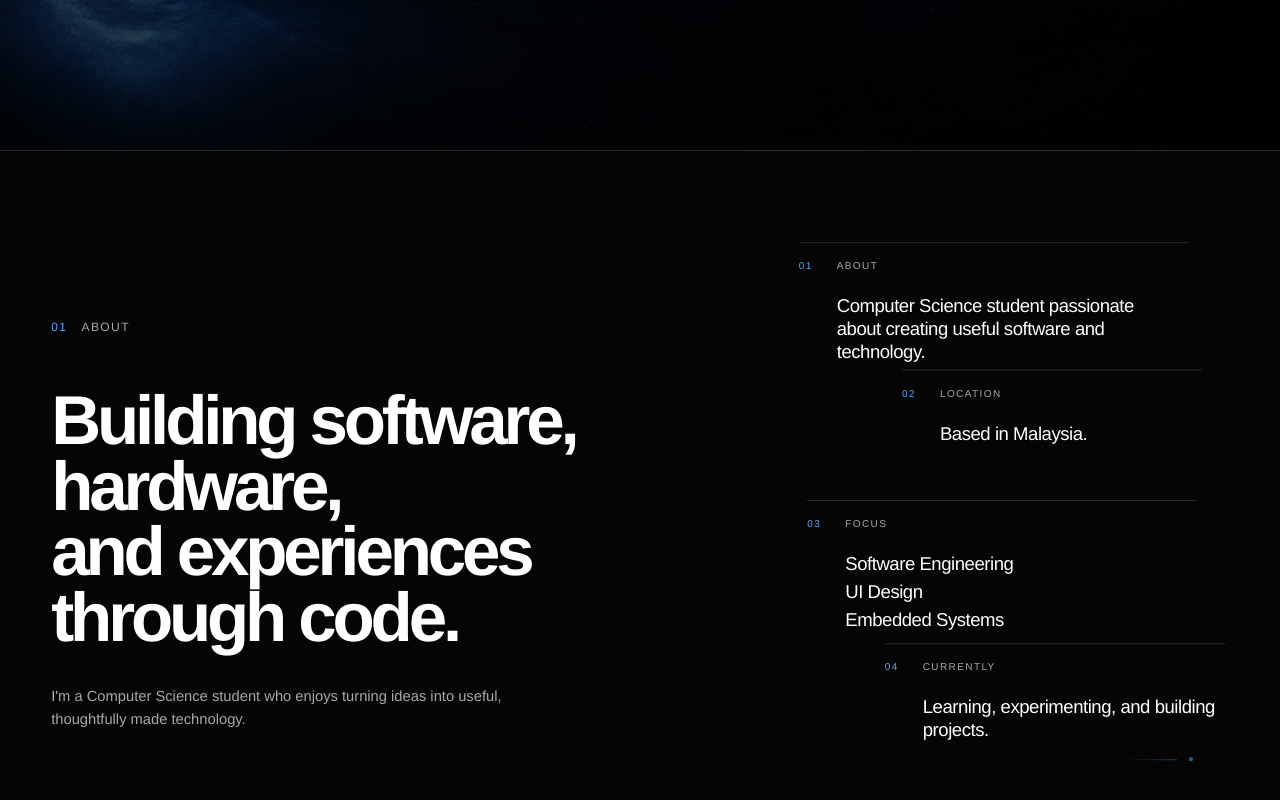
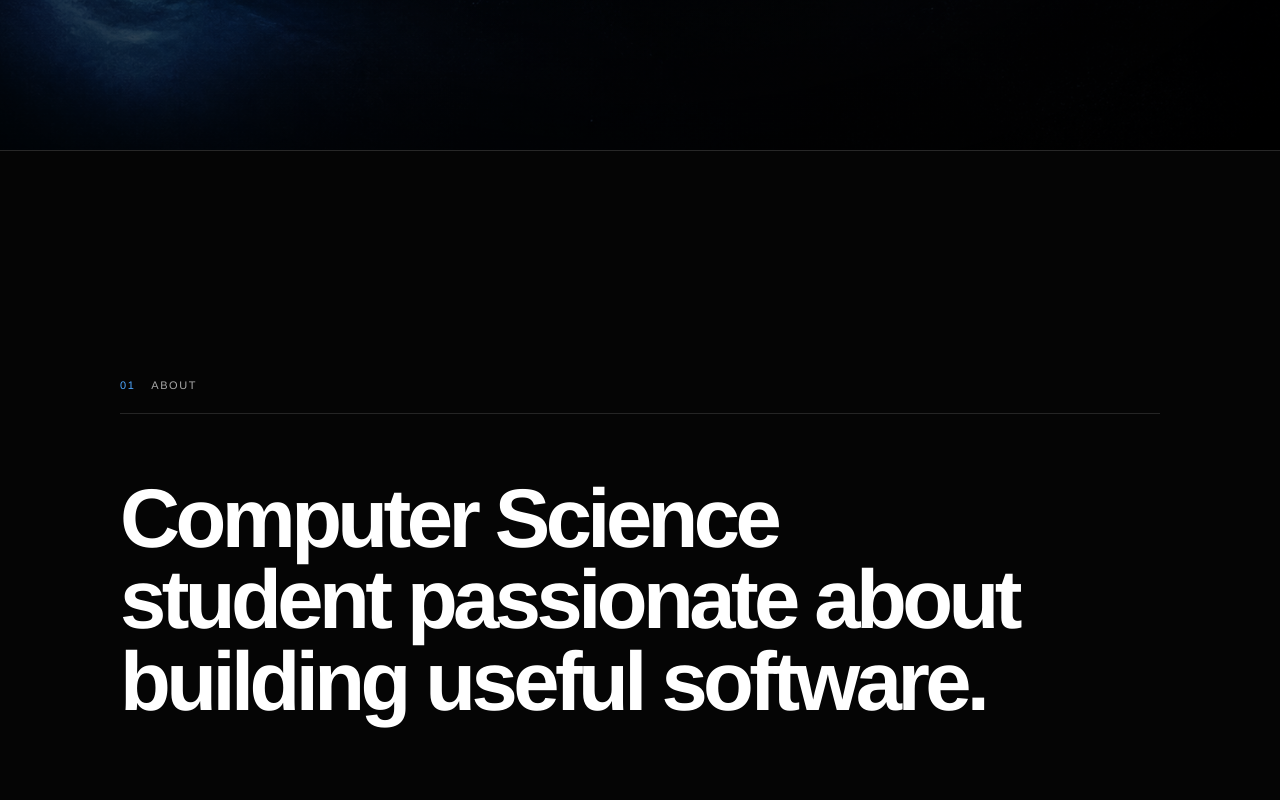
Before and after one commit to ValenscoA/Portfolio, a Next.js app: page / in a window 1280 px wide. Shown: the part 650-1450 px from the top of the page. Built offline with nearby package versions, Linux system fonts and the light colour scheme.

Commit message:
Changed About me page

```diff
--- a/app/Portfolio.tsx
+++ b/app/Portfolio.tsx
@@ -1,7 +1,14 @@
 "use client";
 
 import Link from "next/link";
-import { AnimatePresence, motion, useReducedMotion, useScroll, useTransform } from "motion/react";
+import {
+  AnimatePresence,
+  motion,
+  type MotionValue,
+  useReducedMotion,
+  useScroll,
+  useTransform,
+} from "motion/react";
 import Lenis from "lenis";
 import {
   type Dispatch,
@@ -51,7 +58,7 @@ const aboutBlocks = [
   {
     number: "01",
     label: "ABOUT",
-    lines: ["Computer Science student passionate about creating useful software and technology."],
+    lines: ["Computer Science student passionate about building useful software."],
   },
   {
     number: "02",
@@ -66,7 +73,7 @@ const aboutBlocks = [
   {
     number: "04",
     label: "CURRENTLY",
-    lines: ["Learning, experimenting, and building projects."],
+    lines: ["Building projects.", "Learning new technologies.", "Preparing for internships."],
   },
 ];
 
@@ -248,33 +255,50 @@ function ProjectVisual({ project }: { project: (typeof projects)[number] }) {
   );
 }
 
+const panelMotion = [
+  { input: [0, 0.13, 0.18], opacity: [1, 1, 0], y: [0, 0, -72] },
+  { input: [0.13, 0.18, 0.46, 0.51], opacity: [0, 1, 1, 0], y: [72, 0, 0, -72] },
+  { input: [0.46, 0.51, 0.79, 0.84], opacity: [0, 1, 1, 0], y: [72, 0, 0, -72] },
+  { input: [0.79, 0.84, 1], opacity: [0, 1, 1], y: [72, 0, 0] },
+];
+
+function AboutPanel({
+  block,
+  index,
+  progress,
+}: {
+  block: (typeof aboutBlocks)[number];
+  index: number;
+  progress: MotionValue<number>;
+}) {
+  const prefersReducedMotion = useReducedMotion();
+  const range = panelMotion[index];
+  const opacity = useTransform(progress, range.input, range.opacity);
+  const y = useTransform(progress, range.input, range.y);
+
+  return (
+    <motion.article
+      className={styles.aboutPanel}
+      style={prefersReducedMotion ? undefined : { opacity, y }}
+      aria-labelledby={`about-panel-${block.number}`}
+    >
+      <div className={styles.aboutPanelInner}>
+        <header>
+          <span>{block.number}</span>
+          <h3 id={`about-panel-${block.number}`}>{block.label}</h3>
+        </header>
+        <div>{block.lines.map((line) => <p key={line}>{line}</p>)}</div>
+      </div>
+    </motion.article>
+  );
+}
+
 function AboutSection() {
   const sectionRef = useRef<HTMLElement>(null);
-  const prefersReducedMotion = useReducedMotion();
-  const [isMobile, setIsMobile] = useState(false);
   const { scrollYProgress } = useScroll({
     target: sectionRef,
-    offset: ["start end", "end start"],
+    offset: ["start start", "end end"],
   });
-  const headingY = useTransform(scrollYProgress, [0, 1], [48, -48]);
-  const firstBlockY = useTransform(scrollYProgress, [0, 1], [84, -84]);
-  const secondBlockY = useTransform(scrollYProgress, [0, 1], [116, -116]);
-  const thirdBlockY = useTransform(scrollYProgress, [0, 1], [98, -98]);
-  const fourthBlockY = useTransform(scrollYProgress, [0, 1], [132, -132]);
-  const decorationY = useTransform(scrollYProgress, [0, 1], [180, -180]);
-  const blockTransforms = [firstBlockY, secondBlockY, thirdBlockY, fourthBlockY];
-
-  useEffect(() => {
-    const mediaQuery = window.matchMedia("(max-width: 900px)");
-    const updateViewport = () => setIsMobile(mediaQuery.matches);
-    updateViewport();
-    mediaQuery.addEventListener("change", updateViewport);
-    return () => {
-      mediaQuery.removeEventListener("change", updateViewport);
-    };
-  }, []);
-
-  const useParallax = !isMobile && !prefersReducedMotion;
 
   return (
     <section
@@ -283,35 +307,14 @@ function AboutSection() {
       id="about"
       aria-labelledby="about-title"
     >
+      <h2 id="about-title" className={styles.srOnly}>About</h2>
+      <div className={styles.aboutSnapPoints} aria-hidden="true">
+        {aboutBlocks.map((block) => <span key={block.number} />)}
+      </div>
       <div className={styles.aboutSticky}>
-        <motion.div className={styles.aboutNarrative} style={useParallax ? { y: headingY } : undefined}>
-          <div className={styles.sectionLabel}><span>01</span>About</div>
-          <h2 id="about-title">Building software, hardware,<br />and experiences through code.</h2>
-          <p>I&apos;m a Computer Science student who enjoys turning ideas into useful, thoughtfully made technology.</p>
-        </motion.div>
-
-        <div className={styles.aboutBlocks}>
-          {aboutBlocks.map((block, index) => (
-            <motion.article
-              key={block.number}
-              className={styles.aboutBlock}
-              style={useParallax ? { y: blockTransforms[index] } : undefined}
-              initial={isMobile ? { opacity: 0, y: 22 } : { opacity: 0 }}
-              whileInView={isMobile ? { opacity: 1, y: 0 } : { opacity: 1 }}
-              viewport={{ once: false, amount: 0.35 }}
-              transition={{ duration: 0.75, delay: index * 0.05, ease: [0.22, 1, 0.36, 1] }}
-            >
-              <header><span>{block.number}</span><span>{block.label}</span></header>
-              <div>{block.lines.map((line) => <p key={line}>{line}</p>)}</div>
-            </motion.article>
-          ))}
-        </div>
-
-        <motion.div
-          className={styles.aboutDecoration}
-          style={useParallax ? { y: decorationY } : undefined}
-          aria-hidden="true"
-        ><span /><span /></motion.div>
+        {aboutBlocks.map((block, index) => (
+          <AboutPanel key={block.number} block={block} index={index} progress={scrollYProgress} />
+        ))}
       </div>
     </section>
   );
--- a/app/page.module.css
+++ b/app/page.module.css
@@ -345,10 +345,14 @@
   color: var(--accent);
 }
 
+:global(html) {
+  scroll-snap-type: y proximity;
+}
+
 .aboutStory {
   position: relative;
   width: 100%;
-  height: 200svh;
+  height: 400svh;
   border-top: 1px solid var(--line);
   overflow: clip;
 }
@@ -356,110 +360,84 @@
 .aboutSticky {
   position: sticky;
   top: 0;
-  width: var(--page);
+  width: 100%;
   height: 100svh;
-  margin: 0 auto;
-  display: grid;
-  grid-template-columns: minmax(0, 1.2fr) minmax(380px, 0.8fr);
-  align-items: center;
-  gap: clamp(70px, 8vw, 150px);
+  overflow: hidden;
 }
 
-.aboutNarrative {
-  position: relative;
-  z-index: 2;
-  max-width: 820px;
+.aboutPanel {
+  position: absolute;
+  inset: 0;
+  display: grid;
+  place-items: center;
+  padding: clamp(90px, 10vw, 140px) 0;
+  pointer-events: none;
+  will-change: transform, opacity;
 }
 
-.aboutNarrative h2 {
-  max-width: 820px;
-  margin: 54px 0 0;
-  font-size: clamp(3.4rem, 5.4vw, 6.4rem);
-  font-weight: 700;
-  line-height: 0.95;
-  letter-spacing: -0.06em;
+.aboutPanelInner {
+  width: min(var(--page), 1040px);
 }
 
-.aboutNarrative > p {
-  max-width: 520px;
-  margin: 34px 0 0;
+.aboutPanel header {
+  display: flex;
+  align-items: center;
+  gap: 16px;
+  padding-bottom: 22px;
+  border-bottom: 1px solid rgba(255, 255, 255, 0.13);
   color: var(--muted);
-  font-size: clamp(0.92rem, 1.05vw, 1.04rem);
-  line-height: 1.6;
-}
-
-.aboutBlocks {
-  position: relative;
-  z-index: 2;
-  height: min(72svh, 720px);
-}
-
-.aboutBlock {
-  position: absolute;
-  width: min(100%, 390px);
-  padding: 18px 0 20px;
-  border-top: 1px solid rgba(255, 255, 255, 0.14);
-}
-
-.aboutBlock:nth-child(1) { top: 4%; left: 0; }
-.aboutBlock:nth-child(2) { top: 29%; left: 24%; width: min(76%, 300px); }
-.aboutBlock:nth-child(3) { top: 50%; left: 2%; }
-.aboutBlock:nth-child(4) { top: 78%; left: 20%; width: min(80%, 340px); }
-
-.aboutBlock header {
-  display: grid;
-  grid-template-columns: 38px 1fr;
-  color: var(--muted);
-  font-size: 10px;
+  font-size: 11px;
   line-height: 1;
   letter-spacing: 0.14em;
 }
 
-.aboutBlock header span:first-child {
+.aboutPanel header span {
   color: var(--accent);
 }
 
-.aboutBlock > div {
-  margin: 23px 0 0 38px;
+.aboutPanel h3 {
+  margin: 0;
+  color: var(--muted);
+  font: inherit;
+  font-weight: 500;
 }
 
-.aboutBlock p {
-  max-width: 330px;
-  margin: 0;
-  font-size: clamp(1.05rem, 1.45vw, 1.35rem);
-  font-weight: 500;
-  line-height: 1.25;
-  letter-spacing: -0.025em;
+.aboutPanel > .aboutPanelInner > div {
+  margin-top: clamp(38px, 5vw, 68px);
 }
 
-.aboutBlock p + p {
-  margin-top: 5px;
+.aboutPanel p {
+  max-width: 920px;
+  margin: 0;
+  font-size: clamp(3.5rem, 6.5vw, 7.2rem);
+  font-weight: 600;
+  line-height: 0.98;
+  letter-spacing: -0.055em;
 }
 
-.aboutDecoration {
-  position: absolute;
-  right: 3%;
-  bottom: 12%;
-  z-index: 1;
-  display: flex;
-  align-items: center;
-  gap: 12px;
-  opacity: 0.55;
+.aboutPanel p + p {
+  margin-top: 10px;
 }
 
-.aboutDecoration span:first-child {
-  width: 54px;
-  height: 1px;
-  background: linear-gradient(90deg, transparent, rgba(78, 167, 255, 0.65));
+.aboutSnapPoints {
+  position: absolute;
+  inset: 0;
+  pointer-events: none;
 }
 
-.aboutDecoration span:last-child {
-  width: 4px;
-  height: 4px;
-  border-radius: 50%;
-  background: var(--accent);
-  box-shadow: 0 0 18px rgba(78, 167, 255, 0.45);
+.aboutSnapPoints span {
+  position: absolute;
+  left: 0;
+  width: 1px;
+  height: 1px;
+  scroll-snap-align: start;
+  scroll-snap-stop: always;
 }
+
+.aboutSnapPoints span:nth-child(1) { top: 0; }
+.aboutSnapPoints span:nth-child(2) { top: 100svh; }
+.aboutSnapPoints span:nth-child(3) { top: 200svh; }
+.aboutSnapPoints span:nth-child(4) { top: 300svh; }
 
 .technologies {
   width: 100%;
@@ -788,28 +766,6 @@
 @media (max-width: 900px) {
   .hero h1 { white-space: normal; }
   .skills { grid-template-columns: 1fr; }
-  .aboutStory { height: auto; }
-  .aboutSticky {
-    position: relative;
-    height: auto;
-    padding: 150px 0;
-    grid-template-columns: 1fr;
-    gap: 100px;
-  }
-  .aboutBlocks {
-    height: auto;
-    display: grid;
-    gap: 46px;
-  }
-  .aboutBlock,
-  .aboutBlock:nth-child(n) {
-    position: relative;
-    inset: auto;
-    width: 100%;
-    max-width: 560px;
-  }
-  .aboutBlock:nth-child(even) { justify-self: end; }
-  .aboutDecoration { display: none; }
   .skillsLayout { grid-column: 1; }
   .sectionHead { display: block; }
   .sectionHead h2 { margin-top: 55px; }
@@ -830,7 +786,6 @@
   .hero h1 span { display: block; }
   .heroLinks { gap: 28px; margin-top: 36px; }
   .section { padding: 140px 0; }
-  .aboutSticky { padding: 120px 0; gap: 78px; }
   .technologies { padding-block: 84px; }
   .technologyLabel { margin-bottom: 36px; }
   .marqueeList {
@@ -841,12 +796,14 @@
     gap: 28px;
     font-size: clamp(2.2rem, 12vw, 3.8rem);
   }
-  .aboutNarrative h2, .skillsLayout h2 { font-size: clamp(3.05rem, 13.2vw, 4.8rem); }
-  .aboutNarrative h2 { margin-top: 42px; }
-  .aboutNarrative > p { margin-top: 26px; font-size: 0.96rem; }
-  .aboutBlocks { gap: 38px; }
-  .aboutBlock > div { margin-top: 20px; }
-  .aboutBlock p { font-size: 1.08rem; }
+  .aboutPanel { padding-inline: 18px; }
+  .aboutPanelInner { width: 100%; }
+  .aboutPanel header { padding-bottom: 18px; }
+  .aboutPanel > .aboutPanelInner > div { margin-top: 34px; }
+  .aboutPanel p {
+    font-size: clamp(3rem, 13.5vw, 4.8rem);
+    line-height: 0.98;
+  }
   .projects { padding-top: 170px; }
   .projectList { gap: 110px; }
   .projectVisual { min-height: 124vw; }
@@ -869,6 +826,21 @@
 }
 
 @media (prefers-reduced-motion: reduce) {
+  .aboutStory { height: auto; }
+  .aboutSticky {
+    position: relative;
+    height: auto;
+    overflow: visible;
+  }
+  .aboutPanel {
+    position: relative;
+    min-height: 100svh;
+    opacity: 1;
+    transform: none;
+  }
+  .aboutSnapPoints { display: none; }
+  :global(html) { scroll-snap-type: none; }
+
   .marqueeViewport {
     overflow: visible;
     -webkit-mask-image: none;
```
